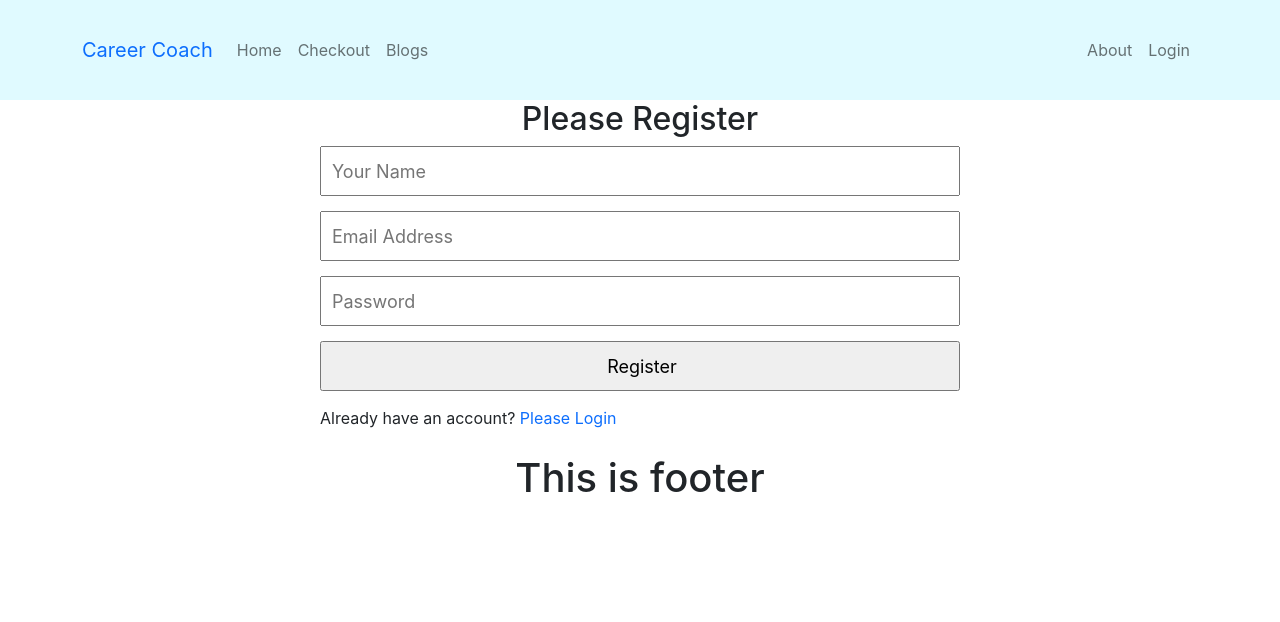
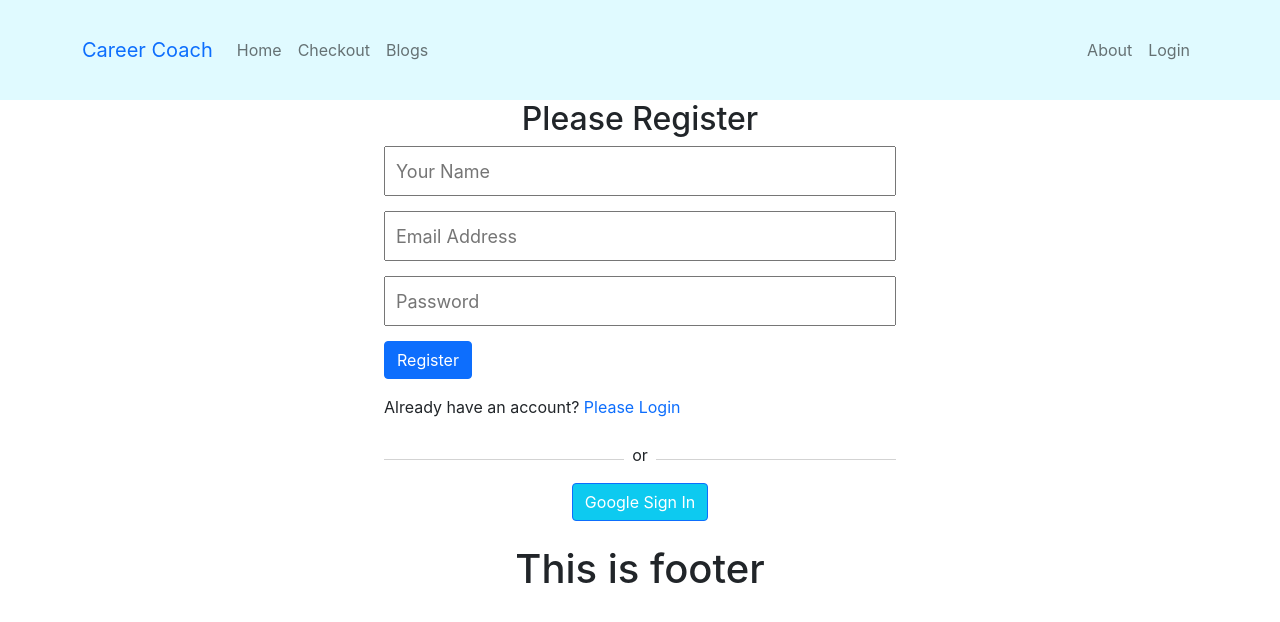
Before and after one commit to MD-Jubayer-Khan/career-coaching, a React (Create React App) app: page /register in a window 1280 px wide. Shown: the top 622 px of the page. Built offline with nearby package versions, Linux system fonts and the light colour scheme; no server answers.

Commit message:
implement google sign in methods

```diff
--- a/package.json
+++ b/package.json
@@ -14,6 +14,7 @@
     "react-firebase-hooks": "^5.0.3",
     "react-router-dom": "^6.3.0",
     "react-scripts": "5.0.1",
+    "react-toastify": "^9.0.4",
     "web-vitals": "^2.1.4"
   },
   "scripts": {
--- a/src/pages/UserAuth/Login/Login.js
+++ b/src/pages/UserAuth/Login/Login.js
@@ -1,9 +1,12 @@
-import { async } from '@firebase/util';
 import React, { useRef } from 'react';
 import { Button, Form } from 'react-bootstrap';
 import { useSendPasswordResetEmail, useSignInWithEmailAndPassword } from 'react-firebase-hooks/auth';
 import { Link, useLocation, useNavigate } from 'react-router-dom';
 import auth from '../../../firebase.init';
+import { ToastContainer, toast } from 'react-toastify';
+import 'react-toastify/dist/ReactToastify.css';
+import Loading from '../../shared/Loading/Loading';
+import SocialLogin from '../../shared/SocialLogin/SocialLogin';
 
 const Login = () => {
     const emailRef = useRef('');
@@ -11,7 +14,9 @@
     const navigate = useNavigate();
     const location = useLocation();
 
+
     let from = location.state?.from?.pathname || "/";
+
     let errorElement;
 
     const [
@@ -21,7 +26,11 @@
         error,
     ] = useSignInWithEmailAndPassword(auth);
 
-    const [sendPasswordResetEmail, sending] = useSendPasswordResetEmail(auth)
+    const [sendPasswordResetEmail, sending] = useSendPasswordResetEmail(auth);
+
+    if(loading || sending){
+        return <Loading></Loading>
+    }
 
     if (user) {
         navigate(from, { replace: true });
@@ -45,7 +54,7 @@
     const resetPassword = async() =>{
         const email = emailRef.current.value;
         await sendPasswordResetEmail(email);
-        alert('email sent')
+        toast('email sent')
 
     }
 
@@ -65,16 +74,18 @@
                     <Form.Label>Password</Form.Label>
                     <Form.Control ref={passwordRef} type="password" placeholder="Password" required />
                 </Form.Group>
-                <Form.Group className="mb-3" controlId="formBasicCheckbox">
-                    <Form.Check type="checkbox" label="Check me out" />
-                </Form.Group>
                 {errorElement}
                 <Button variant="primary" type="submit">
                    Login
                 </Button>
             </Form>
-            <p>New to Career coach? <Link to="/register" className='text-primary pe-auto text-decoration-none' onClick={navigateRegister}>Please Register</Link> </p>
-            <p>Forget password? <Link to="/register" className='text-primary pe-auto text-decoration-none' onClick={resetPassword}>reset password</Link> </p>
+            <p className='mt-3'>New to Career coach? <Link to="/register" className='text-primary pe-auto text-decoration-none' onClick={navigateRegister}>Please Register</Link> </p>
+            <p>Forget password? <Link to="/login" className='text-primary pe-auto text-decoration-none' onClick={resetPassword}>reset password</Link> </p>
+            <ToastContainer />
+
+                  {/* Google Sign In */}
+
+                  <SocialLogin></SocialLogin>
         </div>
     );
 };
--- a/src/pages/UserAuth/Register/Register.css
+++ b/src/pages/UserAuth/Register/Register.css
@@ -1,7 +1,7 @@
 
 .register-form{
     margin: 0 auto;
-    width: 50%;
+    width: 40%;
 }
 .register-form input{
     display: block;
--- a/src/pages/UserAuth/Register/Register.js
+++ b/src/pages/UserAuth/Register/Register.js
@@ -3,20 +3,27 @@
 import { useCreateUserWithEmailAndPassword } from 'react-firebase-hooks/auth';
 import './Register.css';
 import auth from '../../../firebase.init';
+import Loading from '../../shared/Loading/Loading';
+import { Button } from 'react-bootstrap';
+import SocialLogin from '../../shared/SocialLogin/SocialLogin';
 
 const Register = () => {
     const [
         createUserWithEmailAndPassword,
         user,
         loading,
-      ] = useCreateUserWithEmailAndPassword(auth);
+      ] = useCreateUserWithEmailAndPassword(auth, {sendEmailVerification:true});
     const navigate = useNavigate();
     const location = useLocation();
 
-    let from = location.state?.from?.pathname || "/checkout";
+    let from = location.state?.from?.pathname || "/";
 
     const navigateLogin = () =>{
         navigate('/login');
+    };
+
+    if(loading){
+        return <Loading></Loading>
     }
 
 
@@ -42,9 +49,15 @@
                 <input type="email" name="email" id="" placeholder='Email Address' required/>
 
                 <input type="password" name="password" id="" placeholder='Password' required/>
-                <input type="submit" value="Register" />
+                <Button variant="primary" type="submit" value="Register" >
+                   Register
+                </Button>
             </form>
-            <p>Already have an account? <Link to="/login" className='text-primary pe-auto text-decoration-none' onClick={navigateLogin}>Please Login</Link> </p>
+            <p className='mt-3'>Already have an account? <Link to="/login" className='text-primary pe-auto text-decoration-none' onClick={navigateLogin}>Please Login</Link> </p>
+
+            {/* Google Sign In */}
+
+            <SocialLogin></SocialLogin>
         </div>
     );
 };
--- /dev/null
+++ b/src/pages/shared/SocialLogin/SocialLogin.js
@@ -0,0 +1,45 @@
+import React from 'react';
+import { Button } from 'react-bootstrap';
+import { useSignInWithGoogle } from 'react-firebase-hooks/auth';
+import { useLocation, useNavigate } from 'react-router-dom';
+import auth from '../../../firebase.init';
+import Loading from '../Loading/Loading';
+
+
+
+const SocialLogin = () => {
+    const navigate = useNavigate();
+    const location = useLocation();
+
+    const [signInWithGoogle, user, loading, error] = useSignInWithGoogle(auth);
+    let from = location.state?.from?.pathname || "/";
+
+    let errorElement;
+
+    if (user) {
+        navigate(from, { replace: true });
+    };
+
+    if(error){
+        errorElement = <p className='text-danger'>{error?.message}</p>
+    }
+
+    if(loading){
+        return <Loading></Loading>
+    }
+    return (
+        <div>
+            <div className='d-flex align-items-center'>
+                <div style={{height:'1px', backgroundColor:'lightGray'}} className="w-50"></div>
+                <p className='mt-2 px-2'>or</p>
+                <div style={{height:'1px', backgroundColor:'lightGray'}} className="w-50"></div>
+            </div>
+            {errorElement}
+            <div>
+                <Button onClick={()=>signInWithGoogle()} className='bg-info text-white border-none d-block mx-auto'>Google Sign In</Button>
+            </div>
+        </div>
+    );
+};
+
+export default SocialLogin;
```
Also changed, not shown: 1 other file (tests, documents, lock files or other folders).
